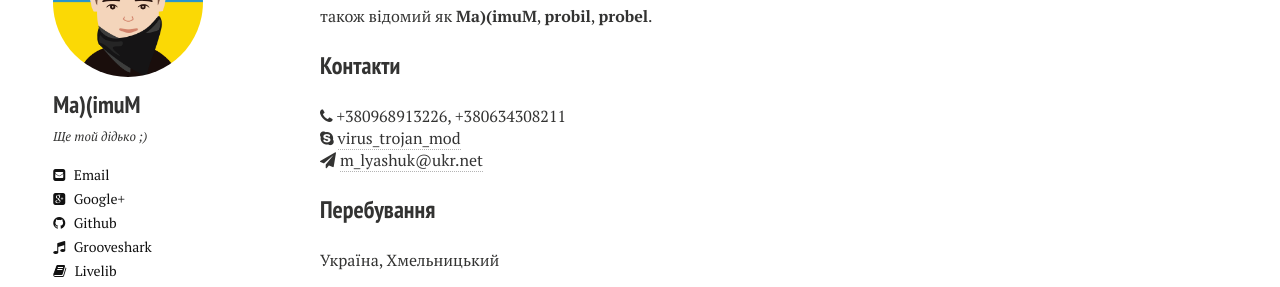
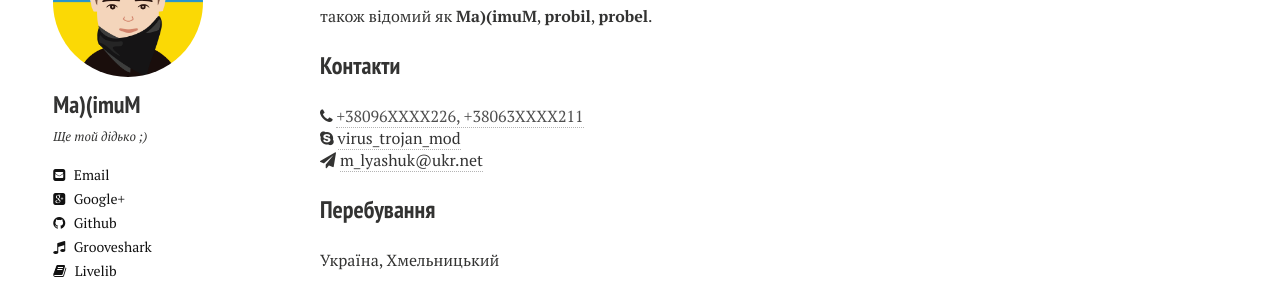
Before and after one commit to probil/probil.github.io, a Jekyll site: the page built from about/index.md, in a window 1280 px wide. Shown: the part 498-785 px from the top of the page. Built offline with Jekyll 4.4.1, drawn with Linux system fonts in a browser that asks for light colours; nearby versions of some CDN libraries; comment, search, counter and statistics services are not loaded.

Commit message:
Phone visibility fix

```diff
--- a/about/index.md
+++ b/about/index.md
@@ -16,7 +16,7 @@ image:
 
 ### Контакти
 
-<i class="fa fa-phone"></i> +380968913226, +380634308211
+<i class="fa fa-phone"></i> [+38096XXXX226, +38063XXXX211]( "не публікую повні номери з міркувань безпеки")
 <i class="fa fa-skype"></i> [virus_trojan_mod](skype:virus_trojan_mod?chat)
 <i class="fa fa-send"></i> [m_lyashuk@ukr.net](mailto:m_lyashuk@ukr.net)
 
```
